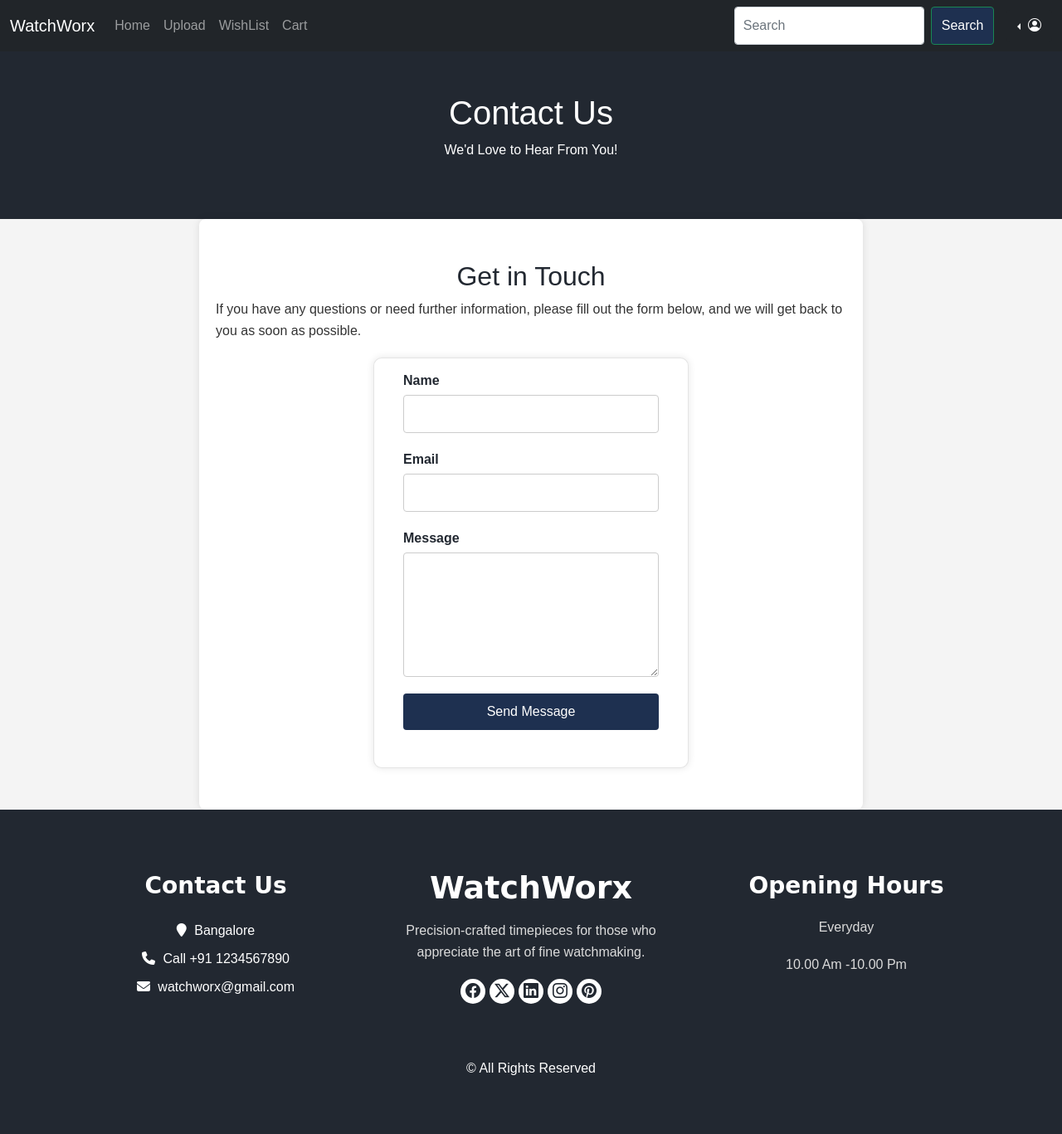
After one commit to RakshitSharma7/WatchShop, a Django app: page /contact/ in a window 1280 px wide. The commit adds this page. Shown: the whole page at 83% size. Run offline with Django 5.2, Linux system fonts and the light colour scheme; a user stored in the database is signed in.

Commit message:
Contact us and About Page

```diff
--- a/Homepage/admin.py
+++ b/Homepage/admin.py
@@ -1,5 +1,5 @@
 from django.contrib import admin
-from . models import WatcheDB,watchupload,wishlist,Cart,Watchreviews,cartItems
+from . models import WatcheDB,watchupload,wishlist,Cart,Watchreviews,cartItems,contact
 # Register your models here.
 
 
@@ -34,3 +34,4 @@
     search_fields=['user','products']
 
 admin.site.register(Watchreviews,reviewadmin)
+admin.site.register(contact)
--- a/Homepage/forms.py
+++ b/Homepage/forms.py
@@ -1,4 +1,4 @@
-from . models import watchupload
+from . models import watchupload,contact
 from django import forms
 
 
@@ -28,3 +28,21 @@
     class Meta:
         model = watchupload
         fields=['name','description','price','image']
+
+
+class contactform(forms.ModelForm):
+    name = forms.CharField(
+        widget=forms.TextInput(attrs={'class':'form-control'}),
+        required=True
+    )
+    email = forms.CharField(
+        widget=forms.TextInput(attrs={'class':'form-control'}),
+        required=True
+    )
+    message=forms.CharField(
+        widget=forms.Textarea(attrs={'class':'form-control'})
+    )
+
+    class Meta:
+        model =contact
+        fields=['name','email','message']
--- a/Homepage/models.py
+++ b/Homepage/models.py
@@ -47,3 +47,12 @@
 
     created=models.DateTimeField(auto_now_add=True)
     updated=models.DateTimeField(auto_now=True)
+
+
+class contact(models.Model):
+    name=models.CharField(max_length=30)
+    email=models.CharField(max_length=50)
+    message=models.TextField()
+
+    created=models.DateTimeField(auto_now_add=True)
+    updated=models.DateTimeField(auto_now=True)
--- a/Homepage/urls.py
+++ b/Homepage/urls.py
@@ -1,7 +1,7 @@
 
 from django.urls import path
 from . import views
-from .views import uploadPage
+from .views import uploadPage,contactus
 from django.conf import settings
 from django.conf.urls.static import static
 
@@ -19,7 +19,8 @@
     path('wishlist/',views.show_wishlist,name='show_wishlist'),
     path('cart/',views.show_cart,name='show_cart'),
     path('removewish/<int:id>',views.remove_wish,name='removewish'),
-    path('removecart/<int:id>',views.removecart,name='removecart')
+    path('removecart/<int:id>',views.removecart,name='removecart'),
+    path('contact/',contactus.as_view(),name='contact')
 ]
 
 
--- a/Homepage/views.py
+++ b/Homepage/views.py
@@ -1,7 +1,7 @@
 from django.shortcuts import render,redirect
 from django.http import HttpResponse
 from . models import WatcheDB,watchupload,wishlist,Cart,Watchreviews,cartItems
-from  . forms import uploadforms
+from  . forms import uploadforms,contactform
 from django.contrib.auth.decorators import login_required
 
 # Create your views here.
@@ -146,3 +146,21 @@
     cart_obj=cartItems.objects.get(user=request.user)
     cart_obj.product.remove(products)
     return render(request,'cart.html',{'product':cart_obj.product.all(),'iscart':True})
+
+def contact(request):
+    return render(request,'contact.html')
+
+
+class contactus(View):
+
+    @method_decorator(login_required(login_url='login'))
+    def get(self,request):
+        form = contactform()
+        return render(request, "contact.html", {'form': form})
+    @method_decorator(login_required(login_url='login'))
+    def post(self,request):
+        form = contactform(request.POST, request.FILES)
+        if form.is_valid():
+            form.save()
+            return redirect('home')
+        return render(request, "contact.html", {'form': form})
--- a/templates/cart.html
+++ b/templates/cart.html
@@ -1,5 +1,5 @@
 {% extends 'main.html' %}
-
+{%block statusc %}active{%endblock%}
 {%block body_block %}
 
 <h5 >Cart Items</h5>
--- /dev/null
+++ b/templates/contact.html
@@ -0,0 +1,159 @@
+{% extends 'main.html' %}
+
+
+{%block body_block %}
+    <style>
+        /* General Styles */
+        body {
+            font-family: 'Arial', sans-serif;
+            background-color: #f4f4f4;
+            margin: 0;
+            padding: 0;
+            color: #333;
+        }
+
+        h1, h2 {
+            text-align: center;
+            color: #ffffff;
+        }
+
+        p {
+            line-height: 1.6;
+            margin-bottom: 20px;
+        }
+
+        /* Header Section */
+        .header {
+            background-color: #222831;
+            color: #ffffff;
+            padding: 50px 0;
+            text-align: center;
+            animation: fadeIn 2s ease-in-out;
+        }
+
+        /* Contact Section */
+        .contact-section {
+            padding: 50px 20px;
+            max-width: 800px;
+            margin: 0 auto;
+            background-color: #ffffff;
+            box-shadow: 0 0 10px rgba(0, 0, 0, 0.1);
+            border-radius: 8px;
+            animation: slideInUp 1.5s ease-in-out;
+        }
+
+        .contact-section h2 {
+            color: #222831;
+        }
+
+        .contact-section form {
+            display: flex;
+            flex-direction: column;
+        }
+
+        .contact-section label {
+            margin-bottom: 5px;
+            font-weight: bold;
+            color: #222831;
+        }
+
+        .contact-section input, .contact-section textarea {
+            padding: 10px;
+            border: 1px solid #ccc;
+            border-radius: 4px;
+            margin-bottom: 20px;
+            width: 100%;
+        }
+
+        .contact-section textarea {
+            resize: vertical;
+            min-height: 150px;
+        }
+
+        .contact-section button {
+            padding: 10px 20px;
+            border: none;
+            border-radius: 4px;
+            background-color: #1E3050;
+            color: #ffffff;
+            font-size: 16px;
+            cursor: pointer;
+            transition: background-color 0.3s;
+        }
+
+        .contact-section button:hover {
+            background-color: #2F4F87;
+        }
+
+        /* Footer */
+        .footer {
+            background-color: #222831;
+            color: #ffffff;
+            text-align: center;
+            padding: 20px 0;
+            position: fixed;
+            width: 100%;
+            bottom: 0;
+            animation: fadeIn 3s ease-in-out;
+        }
+
+        .footer p {
+            margin: 0;
+            font-size: 14px;
+        }
+
+        @keyframes fadeIn {
+            0% { opacity: 0; }
+            100% { opacity: 1; }
+        }
+
+        @keyframes slideInUp {
+            0% { transform: translateY(100px); opacity: 0; }
+            100% { transform: translateY(0); opacity: 1; }
+        }
+
+        @media (max-width: 768px) {
+            .contact-section {
+                padding: 30px 10px;
+            }
+        }
+
+        @media (max-width: 480px) {
+            .header h1 {
+                font-size: 24px;
+            }
+        }
+    </style>
+</head>
+<body>
+
+    <!-- Header Section -->
+    <div class="header">
+        <h1>Contact Us</h1>
+        <p>We'd Love to Hear From You!</p>
+    </div>
+
+    <!-- Contact Section -->
+    <div class="contact-section">
+        <h2>Get in Touch</h2>
+        <p>If you have any questions or need further information, please fill out the form below, and we will get back to you as soon as possible.</p>
+        <form method="post" enctype="multipart/form-data" class="form-upload">
+            {% csrf_token %}
+            <label for="name">Name</label>
+            <input type="text" id="name" name="name" required>
+
+            <label for="email">Email</label>
+            <input type="email" id="email" name="email" required>
+
+            <label for="message">Message</label>
+            <textarea id="message" name="message" required></textarea>
+
+            <button type="submit">Send Message</button>
+        </form>
+    </div>
+
+</body>
+
+
+
+{%endblock%}
--- a/templates/main.html
+++ b/templates/main.html
@@ -4,7 +4,7 @@
 <head>
   <meta charset="UTF-8">
   <meta name="viewport" content="width=device-width, initial-scale=1.0">
-  <title>Home PAge</title>
+  <title>WatchWorx</title>
   <link href="https://cdn.jsdelivr.net/npm/bootstrap@5.0.2/dist/css/bootstrap.min.css" rel="stylesheet"
     integrity="sha384-EVSTQN3/azprG1Anm3QDgpJLIm9Nao0Yz1ztcQTwFspd3yD65VohhpuuCOmLASjC" crossorigin="anonymous">
   <link rel="stylesheet" href="https://cdnjs.cloudflare.com/ajax/libs/font-awesome/6.5.2/css/all.min.css"
@@ -317,26 +317,26 @@
       <div class="collapse navbar-collapse" id="navbarSupportedContent">
         <ul class="navbar-nav me-auto mb-2 mb-lg-0">
           <li class="nav-item">
-            <a class="nav-link active" aria-current="page" href="{% url 'home' %}">Home</a>
+            <a class="nav-link {%block statush %}{%endblock%}" aria-current="page" href="{% url 'home' %}">Home</a>
           </li>
           <li class="nav-item">
-            <a class="nav-link" href="{% url 'upload' %}">Upload</a>
+            <a class="nav-link {%block statusu %}{%endblock%}" aria-current="page" href="{% url 'upload' %}">Upload</a>
           </li>
           <li class="nav-item">
-            <a class="nav-link" href="{% url 'show_wishlist' %}">WishList</a>
+            <a class="nav-link {%block statusw %}{%endblock%}" aria-current="page" href="{% url 'show_wishlist' %}">WishList</a>
           </li>
           <li class="nav-item">
-            <a class="nav-link" href="{% url 'show_cart' %}">Cart</a>
+            <a class="nav-link {%block statusc %}{%endblock%}"aria-current="page"  href="{% url 'show_cart' %}">Cart</a>
           </li>
-          <li class="nav-item">
+          <!-- <li class="nav-item">
             <a class="nav-link disabled" href="#" tabindex="-1" aria-disabled="true">Disabled</a>
-          </li>
+          </li> -->
         </ul>
-        <form class="d-flex">
+        <form class="d-flex" style="margin-right: 15px;">
           <input class="form-control me-2" type="search" placeholder="Search" aria-label="Search">
           <button class="btn btn-outline-success" type="submit">Search</button>
         </form>
-        <div class="dropdown" style="margin-left: 5px;">
+        <div class="btn-group dropstart" >
           <button class="btn dropdown-toggle homebtn bg-dark" type="button" data-bs-toggle="dropdown" aria-expanded="false">
             <i class="bi bi-person-circle"></i>
           </button>
@@ -348,6 +348,7 @@
             {% endif %}
 
             <li><a class="dropdown-item" href="{% url 'about' %}">About Us</a></li>
+            <li><a class="dropdown-item" href="{% url 'contact' %}">Contact Us</a></li>
 
             {% if user.is_authenticated %}
             <li><li><a class="dropdown-item" href="{% url 'logout' %}">LogOut</a></li></li>
@@ -388,19 +389,19 @@
               Contact Us
             </h4>
             <div class="contact_link_box">
-              <a href="">
+              <a href="" style="text-decoration: none;">
                 <i class="fa fa-map-marker" aria-hidden="true"></i>
                 <span>
                   Bangalore
                 </span>
               </a>
-              <a href="">
+              <a href="" style="text-decoration: none;">
                 <i class="fa fa-phone" aria-hidden="true"></i>
                 <span>
                   Call +91 1234567890
                 </span>
               </a>
-              <a href="">
+              <a href="" style="text-decoration: none;">
                 <i class="fa fa-envelope" aria-hidden="true"></i>
                 <span>
                   watchworx@gmail.com
--- a/templates/upload.html
+++ b/templates/upload.html
@@ -1,5 +1,5 @@
 {% extends 'main.html' %}
-
+{%block statusu %} active {%endblock%}
 
 {%block body_block %}
 
--- a/templates/wishlist.html
+++ b/templates/wishlist.html
@@ -1,5 +1,5 @@
 {% extends 'main.html' %}
-
+{%block statusw %}active{%endblock%}
 {%block body_block %}
 
 <h5>WishList Items</h5>
```
Also changed, not shown: templates/home.html (+12 -7 lines), Homepage/migrations/0010_contact.py (added), db.sqlite3.
